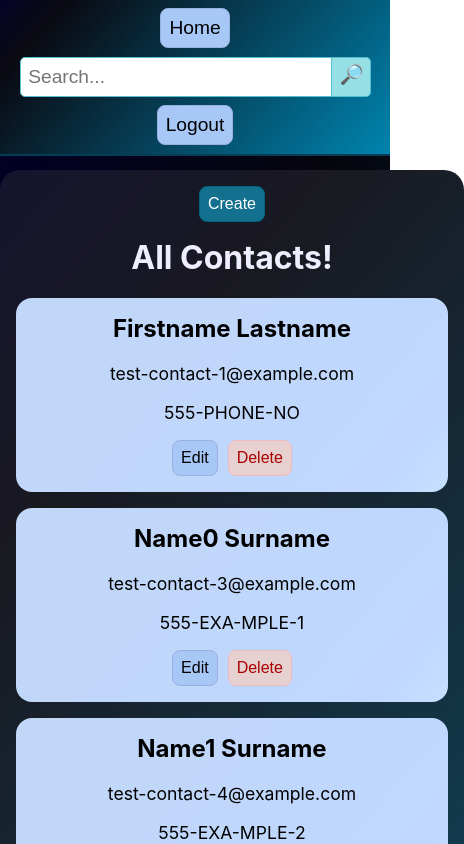
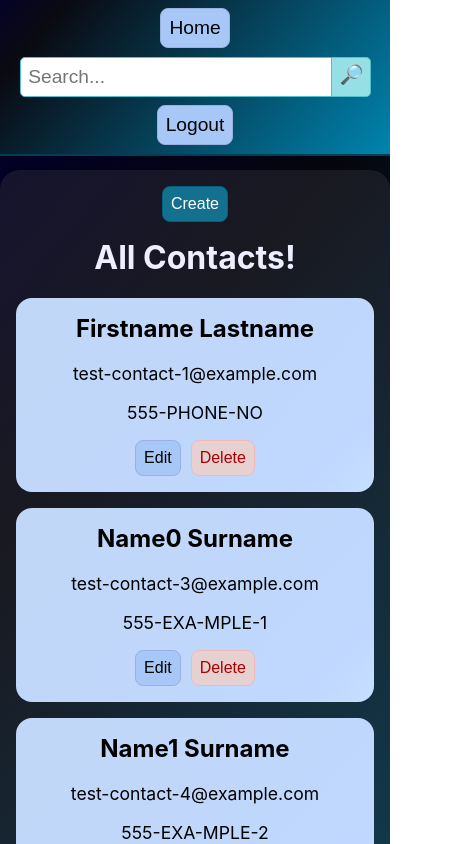
Before and after one commit to Luislfdms/Project1-COP4331C, a React (Create React App) app in the folder front-end/: page /login in a window 390 px wide. Both pictures are taken after typing "Sample", "Sample123" into the empty fields and a click on the input "Log in". Shown: the top 844 px of the page, 464 px wide, since content can reach past the window. Built offline with nearby package versions, Linux system fonts and the light colour scheme.

Commit message:
actually fix responsiveness

```diff
--- a/front-end/src/App.css
+++ b/front-end/src/App.css
@@ -290,7 +290,7 @@ button.secondary:hover, button.secondary:focus {
 .contact-preview {
   background-color: white;
   background: var(--fg-gradient);
-  width: 25em;
+  width: min(25em, calc(100vw - 4em));
   padding: 1em;
   border-radius: 1em;
   color: black;
```
Also changed, not shown: 6 other files (tests, documents, lock files or other folders).
